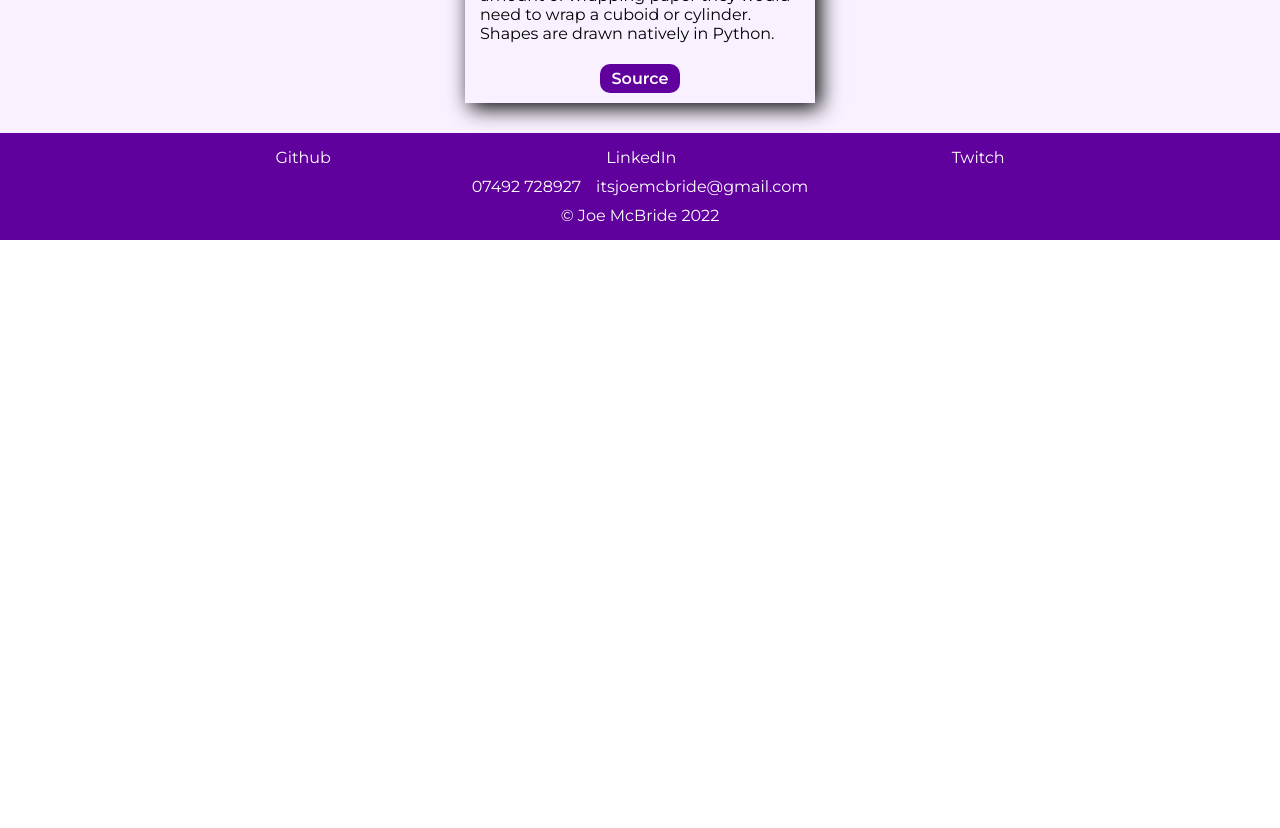
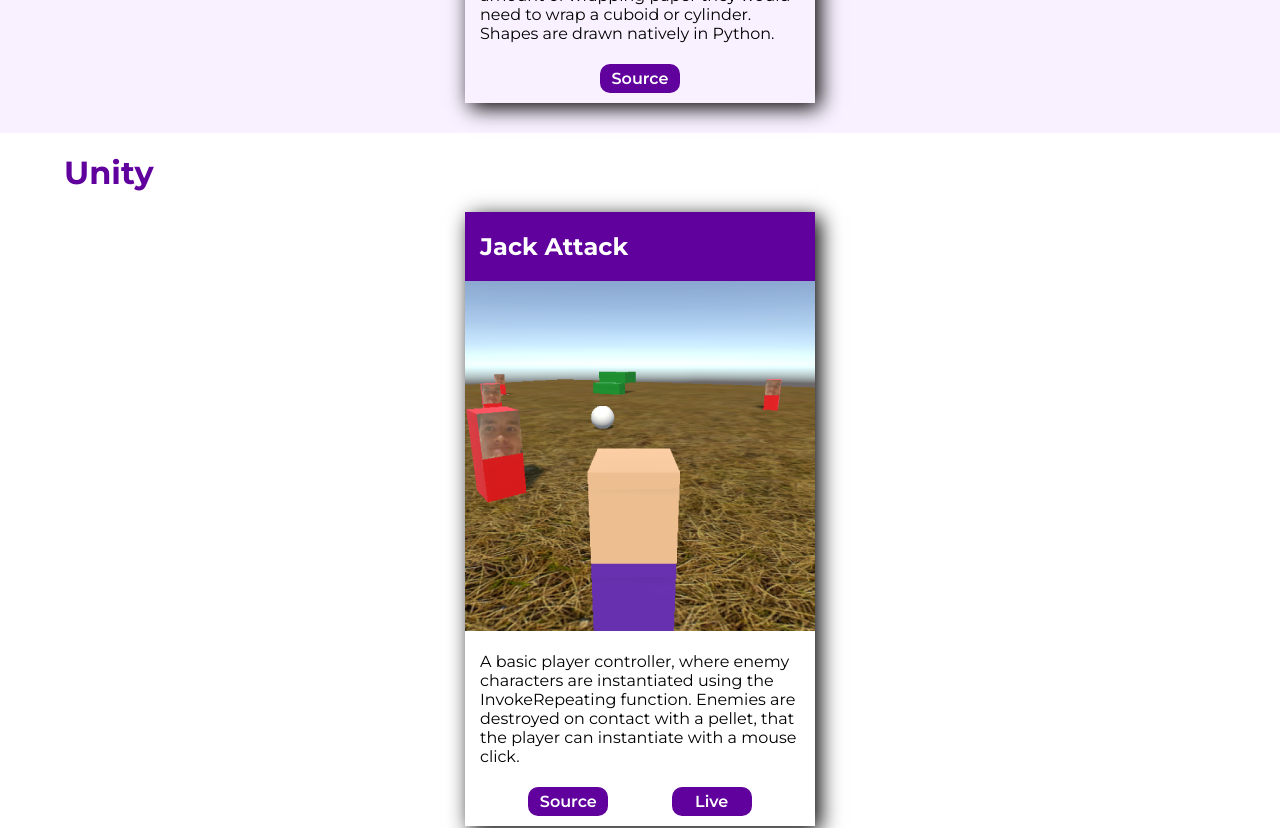
Before and after one commit to itsjoemcbride/portfolio-site, a React (Create React App) app: page / in a window 1280 px wide. Shown: the part 2500-3328 px from the top of the page. Before the commit the page ends 2740 px from the top, so only its background shows below. Built offline with nearby package versions, Linux system fonts and the light colour scheme.

Commit message:
Add Unity component to App.js

```diff
--- a/src/App.js
+++ b/src/App.js
@@ -3,6 +3,7 @@
 import Footer from "./components/Footer";
 import ReactProjects from "./components/ReactProjects";
 import PythonProjects from "./components/PythonProjects";
+import UnityProjects from "./components/UnityProjects";
 
 function App() {
   return (
@@ -10,6 +11,7 @@
       <AboutMe />
       <ReactProjects />
       <PythonProjects />
+      <UnityProjects />
       <Footer />
     </>
   );
```
